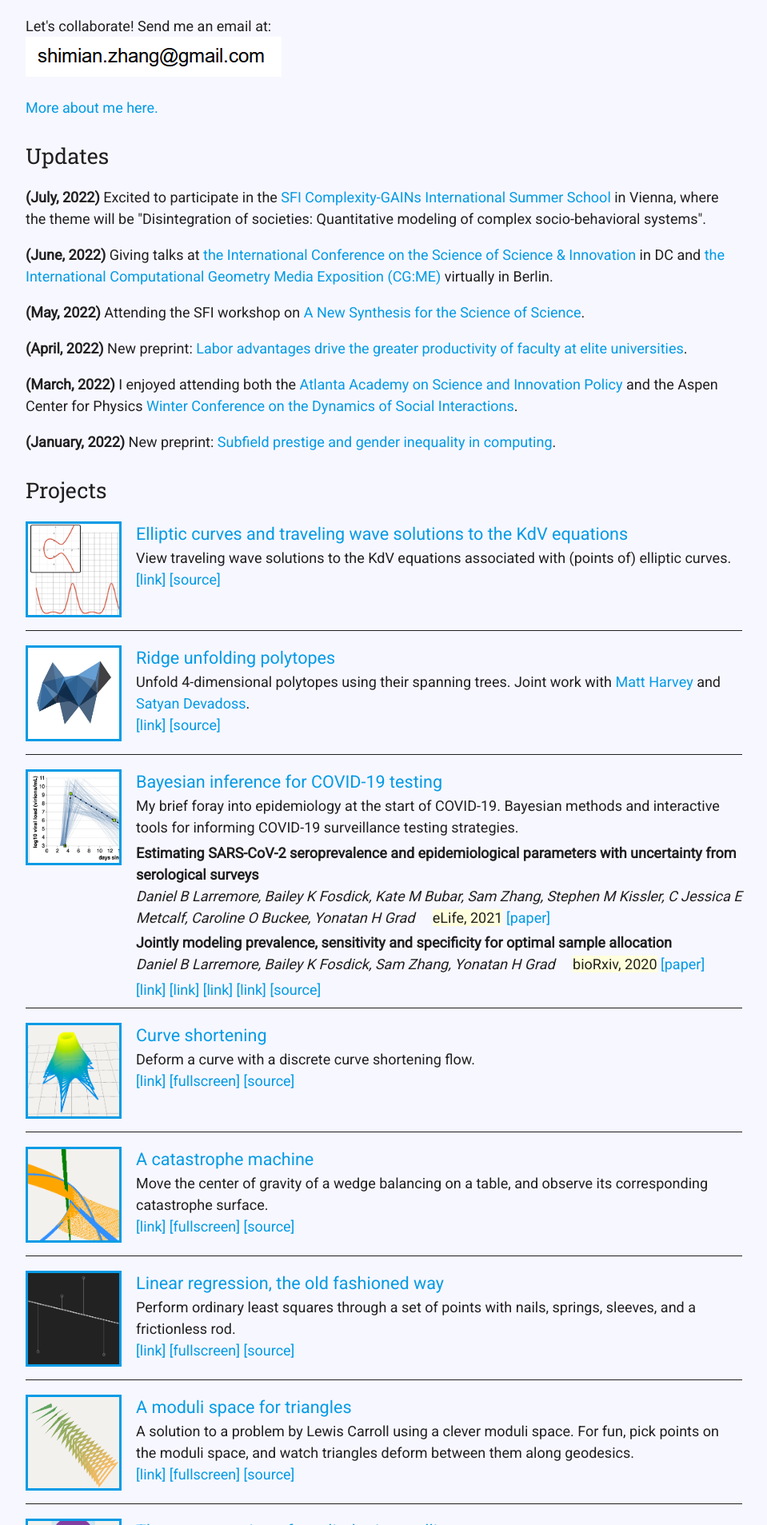
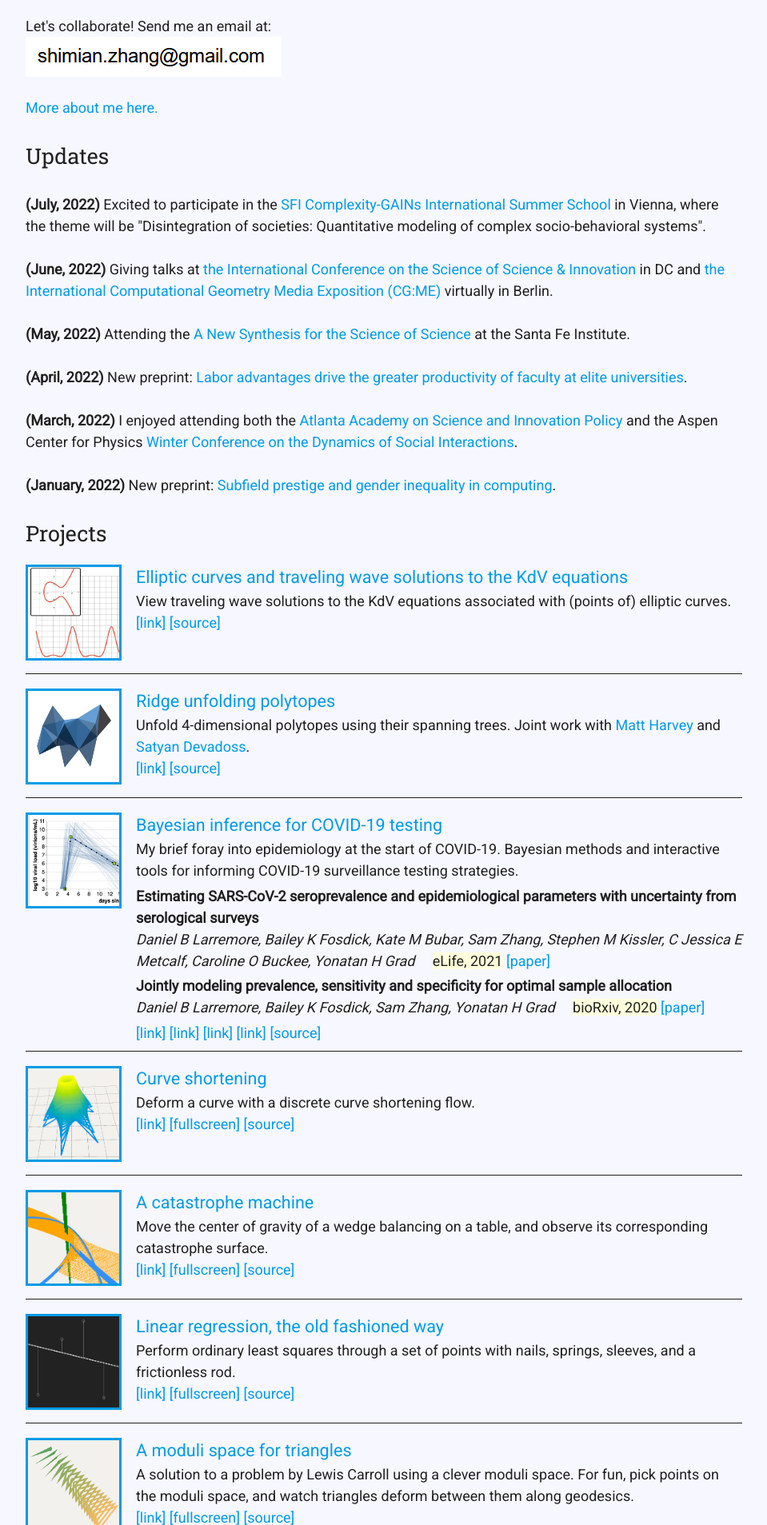
Before and after one commit to samzhang111/samzhang111.github.io, a Jekyll site: the page built from index.html, in a window 1280 px wide. Shown: the part 687-2594 px from the top of the page at 80% size, without its empty margins (160-1119 px from the left). Built offline with Jekyll 4.4.1, drawn with Linux system fonts in a browser that asks for light colours; nearby versions of some CDN libraries.

Commit message:
more spacing in updates

```diff
--- a/css/page.scss
+++ b/css/page.scss
@@ -47,7 +47,7 @@ h1, h2, h3, .nametitle, .sectitle, .homelink, .title, .postdate {
     }
 
     li {
-      margin-bottom: 1em;
+      margin-top: 1.5em;
     }
 
   .collapsible-header {
--- a/index.html
+++ b/index.html
@@ -43,7 +43,7 @@ layout: default
           <ul>
               <li> <b>(July, 2022)</b> Excited to participate in the <a href="https://www.santafe.edu/engage/learn/programs/complexity-gains-international-summer-school" target="_blank">SFI Complexity-GAINs International Summer School</a> in Vienna, where the theme will be "Disintegration of societies: Quantitative modeling of complex socio-behavioral systems".</li>
               <li> <b>(June, 2022)</b> Giving talks at <a href="https://www.icssi.org/" target="_blank">the International Conference on the Science of Science & Innovation</a> in DC and <a href="https://www.inf.fu-berlin.de/inst/ag-ti/socg22/media.html" target="_blank">the International Computational Geometry Media Exposition (CG:ME)</a> virtually in Berlin.</li>
-              <li> <b>(May, 2022)</b> Attending the SFI workshop on <a href="https://www.santafe.edu/events/new-synthesis-science-science" target="_blank">A New Synthesis for the Science of Science</a>.</li>
+              <li> <b>(May, 2022)</b> Attending the <a href="https://www.santafe.edu/events/new-synthesis-science-science" target="_blank">A New Synthesis for the Science of Science</a> at the Santa Fe Institute.</li>
               <li> <b>(April, 2022)</b> New preprint: <a href="https://arxiv.org/abs/2204.05989" target="_blank">Labor advantages drive the greater productivity of faculty at elite universities</a>.</li>
               <li> <b>(March, 2022)</b> I enjoyed attending both the <a href="https://spp.gatech.edu/node/178" target="_blank">Atlanta Academy on Science and Innovation Policy</a> and the Aspen Center for Physics <a href="https://shaevitzlab.princeton.edu/socialinteractions2022" target="_blank">Winter Conference on the Dynamics of Social Interactions</a>.</li>
               <li> <b>(January, 2022)</b> New preprint: <a href="https://arxiv.org/abs/2201.00254" target="_blank">Subfield prestige and gender inequality in computing</a>.</li>
```
